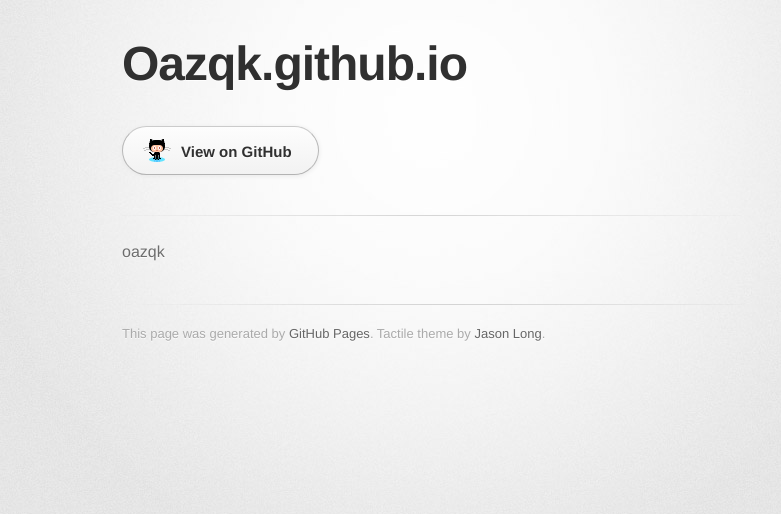
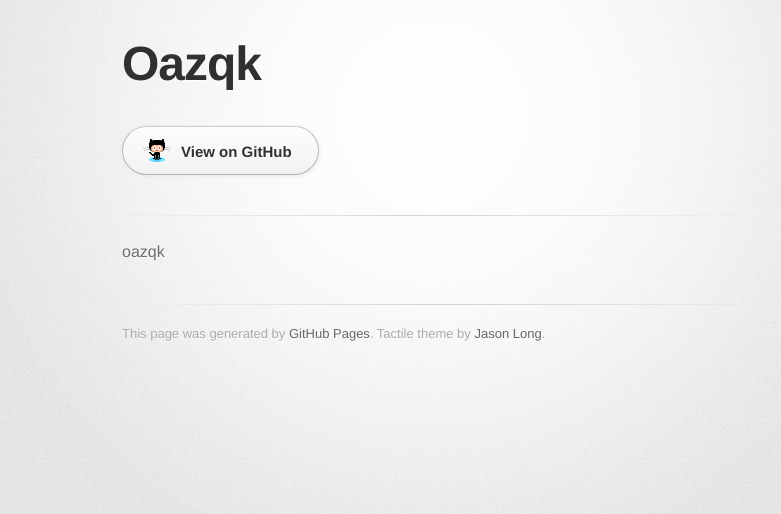
Before and after one commit to oazqk/oazqk.github.io, a plain HTML site: page index.html in a window 1280 px wide. Shown: the whole page, without its empty margins (208-989 px from the left). Drawn offline with Linux system fonts and the light colour scheme; a web font is replaced by a local one.

Commit message:
Update index.html

```diff
--- a/index.html
+++ b/index.html
@@ -18,7 +18,7 @@
       <div class="inner">
 
         <header>
-          <h1>Oazqk.github.io</h1>
+          <h1>Oazqk</h1>
           <h2></h2>
         </header>
 
```
